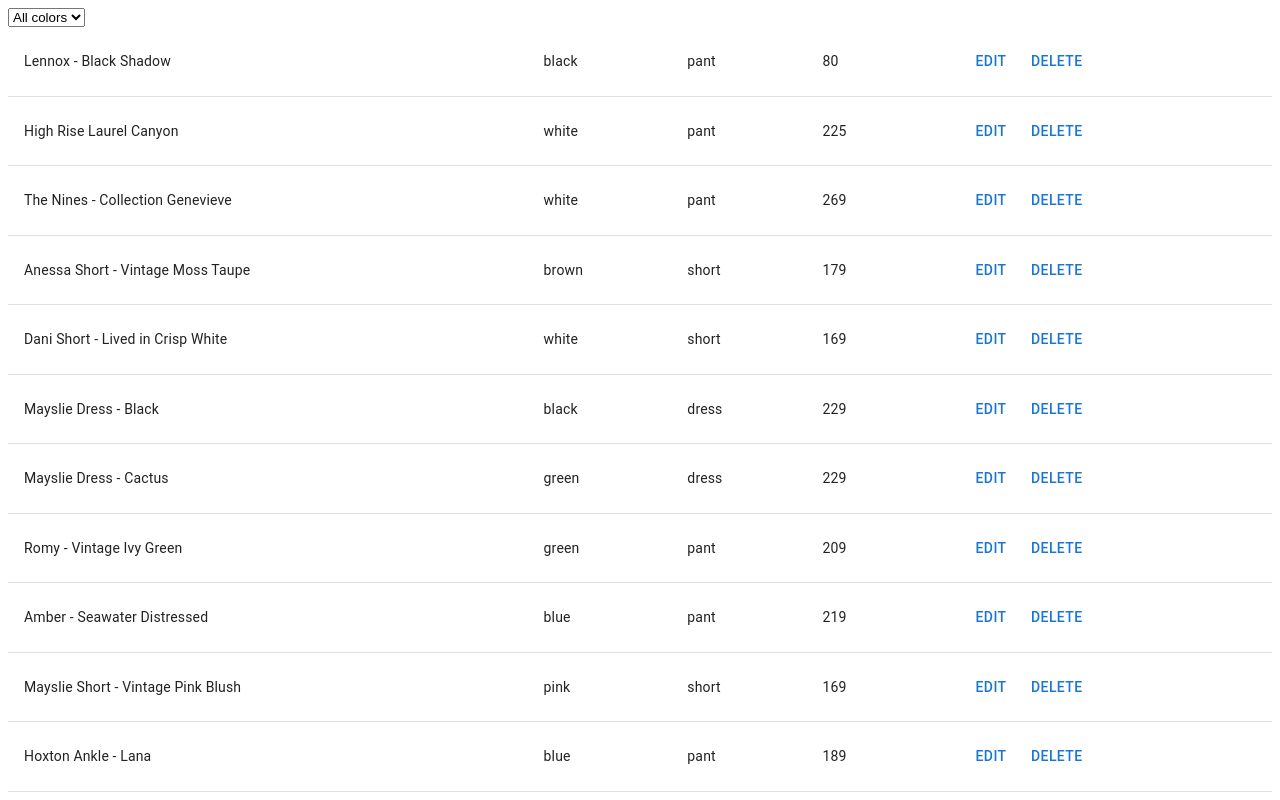
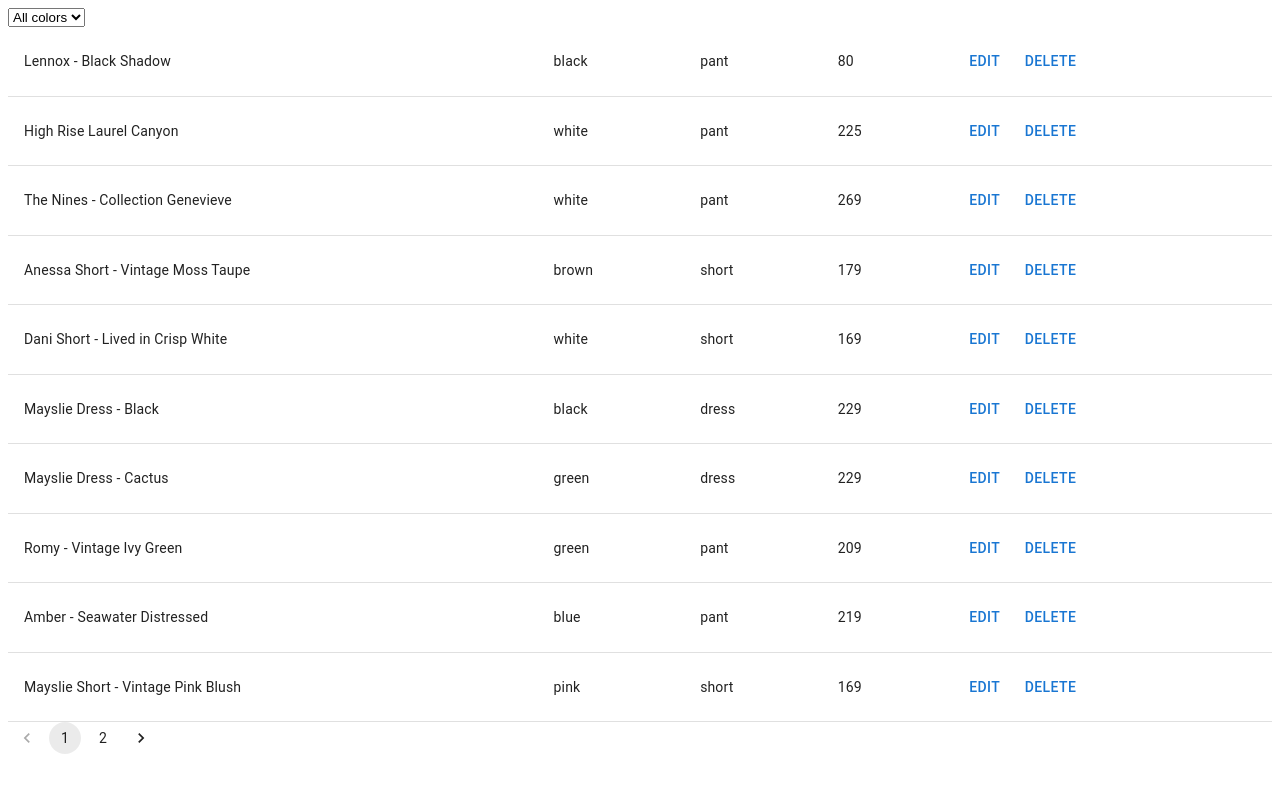
Before and after one commit to Wannabeguru/ecom-widget, a Next.js app: page /product-list in a window 1280 px wide. Shown: the top 800 px of the page. Built offline with nearby package versions, Linux system fonts and the light colour scheme.

Commit message:
completed pagination functionality

```diff
--- a/pages/product-list.tsx
+++ b/pages/product-list.tsx
@@ -4,6 +4,7 @@ import productData from "../data/product-fixtures.json";
 import Link from "next/link";
 import { useRouter } from "next/router";
 import ColorFilter from "../src/app/components/ColorFilter";
+import PaginationComponent from "@/app/components/Pagination";
 
 
 
@@ -13,7 +14,8 @@ const ProductList = () => {
   const router = useRouter();
   const { updatedProduct } = router.query;
   const [colorFilter, setColorFilter] = useState("");
-
+  const [page, setPage] = useState(1);
+  const itemsPerPage = 10;
 
   useEffect(() => {
     if (updatedProduct && typeof updatedProduct === "string") {
@@ -33,6 +35,11 @@ const ProductList = () => {
     }
   }, [updatedProduct]);
 
+  const handleChange = (event: React.ChangeEvent<unknown>, value: number) => {
+    setPage(value);
+  };
+
+
   const handleDelete = (id: string) => {
     setProducts(products.filter((product) => product.id !== id));
   };
@@ -44,6 +51,7 @@ const ProductList = () => {
         <TableBody>
           {products
             .filter(product => colorFilter === "" || product.color === colorFilter)
+            .slice((page - 1) * itemsPerPage, page * itemsPerPage)
             .map((product) => (
               <TableRow key={product.id}>
                 <TableCell>{product.name}</TableCell>
@@ -60,6 +68,7 @@ const ProductList = () => {
           ))}
         </TableBody>
       </Table>
+      <PaginationComponent count={products.length} page={page} itemsPerPage={itemsPerPage} onChange={handleChange}/>
     </>
   );
 };
```
